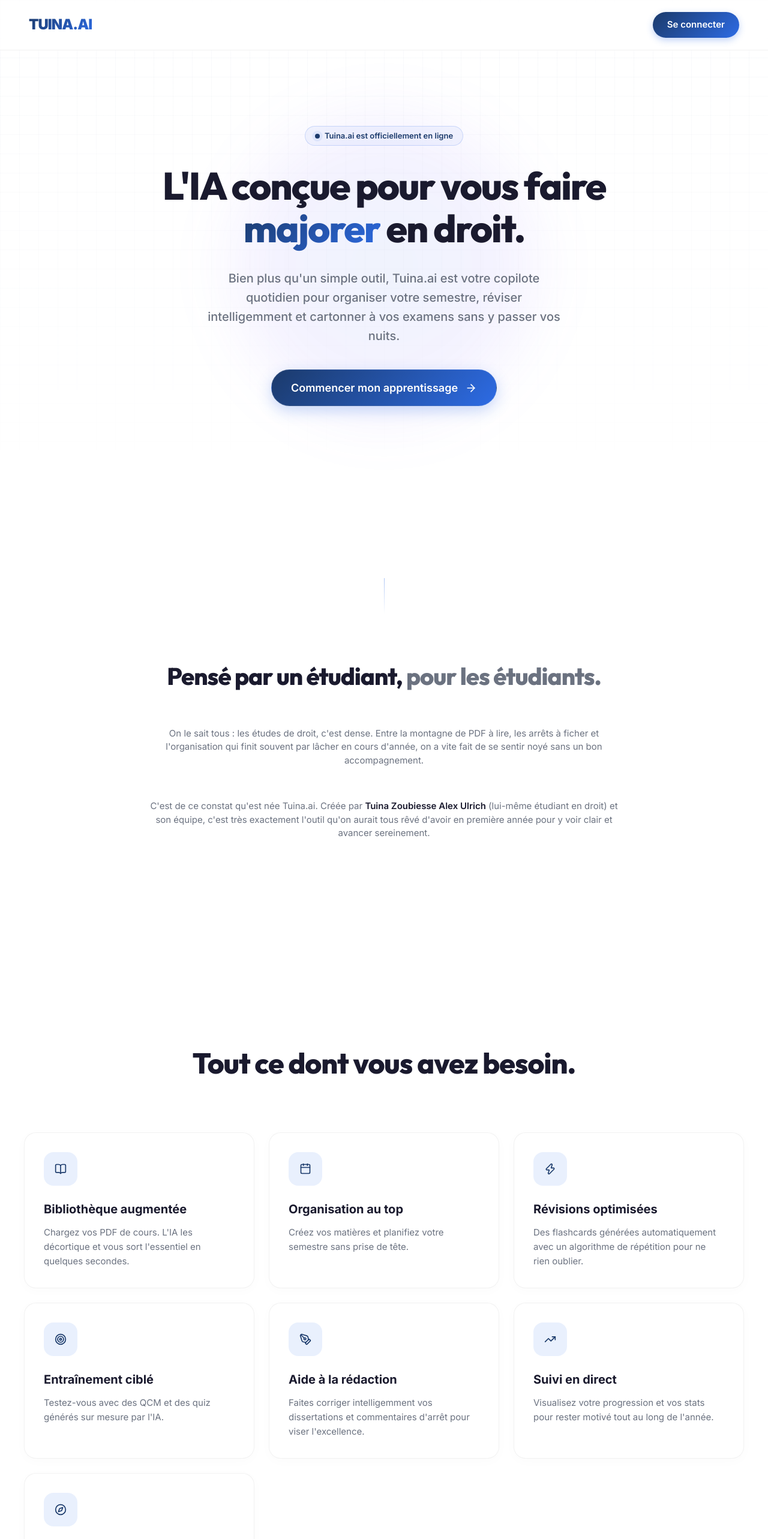
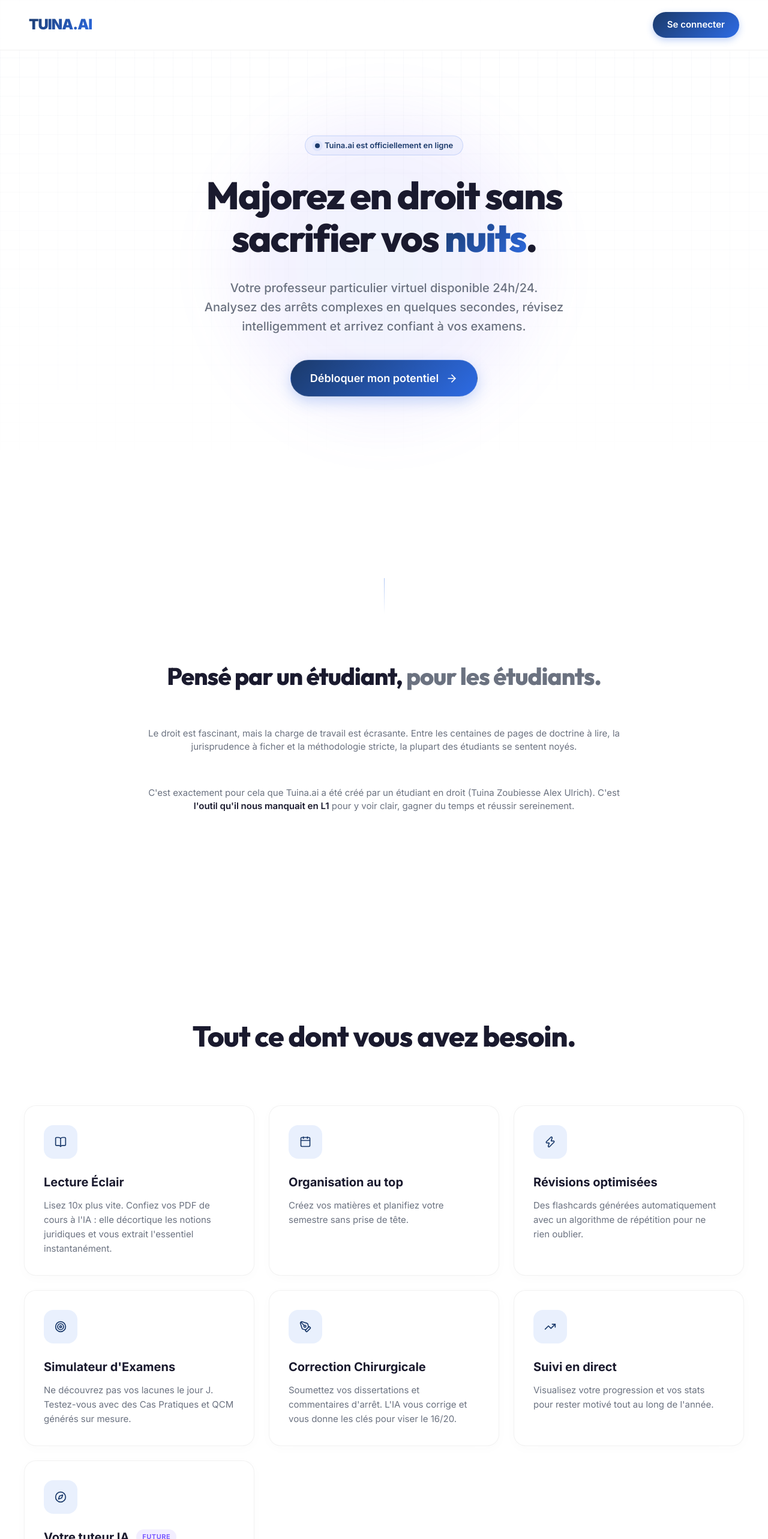
Before and after one commit to tuinaalex685-commits/TUINA.AI, a Next.js app: page / in a window 1280 px wide. Shown: the top 2566 px of the page at 60% size. Built offline with nearby package versions, Linux system fonts and the light colour scheme.

Commit message:
chore: update Landing Page copywriting for better persuasion and conversions

```diff
--- a/src/components/different/Different.tsx
+++ b/src/components/different/Different.tsx
@@ -23,15 +23,15 @@
           <div className={styles.glowBg} />
 
           <motion.h2 variants={fadeUp} className={styles.title}>
-            Pourquoi Tuina.ai change la donne ?
+            L'arme secrète des meilleurs étudiants.
           </motion.h2>
 
           <motion.p variants={fadeUp} className={styles.subtitle}>
-            On ne fait pas le travail à votre place. On vous rend meilleur.
+            On ne fait pas le travail à votre place. On vous rend exceptionnel.
           </motion.p>
 
           <motion.p variants={fadeUp} className={styles.desc}>
-            Oubliez les IA génériques qui recrachent du texte sans comprendre votre besoin. Tuina.ai rassemble l&apos;organisation, l&apos;entraînement et la correction dans un seul endroit, pensé à 100% pour la rigueur des études de droit.
+            Oubliez ChatGPT qui invente des lois ou donne des réponses génériques. Tuina.ai est une intelligence artificielle rigoureuse, pensée à 100% pour la méthodologie juridique.
           </motion.p>
         </motion.div>
       </div>
--- a/src/components/features/Features.tsx
+++ b/src/components/features/Features.tsx
@@ -11,11 +11,11 @@
 };
 
 const features = [
-  { icon: <BookOpen size={20} />, title: "Bibliothèque augmentée", desc: "Chargez vos PDF de cours. L'IA les décortique et vous sort l'essentiel en quelques secondes." },
+  { icon: <BookOpen size={20} />, title: "Lecture Éclair", desc: "Lisez 10x plus vite. Confiez vos PDF de cours à l'IA : elle décortique les notions juridiques et vous extrait l'essentiel instantanément." },
   { icon: <Calendar size={20} />, title: "Organisation au top", desc: "Créez vos matières et planifiez votre semestre sans prise de tête." },
   { icon: <Zap size={20} />, title: "Révisions optimisées", desc: "Des flashcards générées automatiquement avec un algorithme de répétition pour ne rien oublier." },
-  { icon: <Target size={20} />, title: "Entraînement ciblé", desc: "Testez-vous avec des QCM et des quiz générés sur mesure par l'IA." },
-  { icon: <PenTool size={20} />, title: "Aide à la rédaction", desc: "Faites corriger intelligemment vos dissertations et commentaires d'arrêt pour viser l'excellence." },
+  { icon: <Target size={20} />, title: "Simulateur d'Examens", desc: "Ne découvrez pas vos lacunes le jour J. Testez-vous avec des Cas Pratiques et QCM générés sur mesure." },
+  { icon: <PenTool size={20} />, title: "Correction Chirurgicale", desc: "Soumettez vos dissertations et commentaires d'arrêt. L'IA vous corrige et vous donne les clés pour viser le 16/20." },
   { icon: <TrendingUp size={20} />, title: "Suivi en direct", desc: "Visualisez votre progression et vos stats pour rester motivé tout au long de l'année." },
   { icon: <Compass size={20} />, title: "Votre tuteur IA", desc: "Un coach virtuel proactif pour vous guider pas à pas (Bientôt disponible).", isNew: true },
 ];
--- a/src/components/finale/Finale.tsx
+++ b/src/components/finale/Finale.tsx
@@ -3,6 +3,7 @@
 import React from "react";
 import Link from "next/link";
 import { motion, Variants } from "framer-motion";
+import { ArrowRight } from "lucide-react";
 import styles from "./Finale.module.css";
 
 const fadeUp: Variants = {
@@ -21,20 +22,17 @@
         variants={{ visible: { transition: { staggerChildren: 0.1 } } }}
       >
         <motion.h2 variants={fadeUp} className={styles.title}>
-          Prêt à majorer cette année ?
+          Ne laissez pas vos examens au hasard.
         </motion.h2>
 
         <motion.div variants={fadeUp} className={styles.ctaWrapper}>
           <div className={styles.actionGroup}>
             <Link href="/login" className={styles.hugeBtn}>
-              Créer mon compte
-              <svg width="24" height="24" viewBox="0 0 24 24" fill="none" stroke="currentColor" strokeWidth="2" strokeLinecap="round" strokeLinejoin="round">
-                <line x1="5" y1="12" x2="19" y2="12"></line>
-                <polyline points="12 5 19 12 12 19"></polyline>
-              </svg>
+              Je prends mon Pass Premium
+              <ArrowRight size={24} />
             </Link>
             <p className={styles.accessCodeNotice}>
-              <span className={styles.lockIcon}>🔒</span> Un code d&apos;accès est requis pour rejoindre la plateforme.
+              <span className={styles.lockIcon}>🔒</span> Un code d'accès est requis pour rejoindre la plateforme.
             </p>
           </div>
         </motion.div>
--- a/src/components/hero/Hero.tsx
+++ b/src/components/hero/Hero.tsx
@@ -59,16 +59,16 @@
         </motion.div>
 
         <motion.h1 variants={fadeUp} className={styles.title}>
-          L'IA conçue pour vous faire <span>majorer</span> en droit.
+          Majorez en droit sans sacrifier vos <span>nuits</span>.
         </motion.h1>
 
         <motion.p variants={fadeUp} className={styles.subtitle}>
-          Bien plus qu'un simple outil, Tuina.ai est votre copilote quotidien pour organiser votre semestre, réviser intelligemment et cartonner à vos examens sans y passer vos nuits.
+          Votre professeur particulier virtuel disponible 24h/24. Analysez des arrêts complexes en quelques secondes, révisez intelligemment et arrivez confiant à vos examens.
         </motion.p>
 
         <motion.div variants={fadeUp} className={styles.ctaWrapper}>
           <Link href="/login" className={styles.primaryBtn}>
-            Commencer mon apprentissage
+            Débloquer mon potentiel
             <ArrowRight size={20} />
           </Link>
         </motion.div>
--- a/src/components/pricing/Pricing.tsx
+++ b/src/components/pricing/Pricing.tsx
@@ -19,7 +19,7 @@
           whileInView={{ opacity: 1, y: 0 }}
           viewport={{ once: true }}
         >
-          L'excellence a un prix abordable.
+          Investissez dans votre réussite.
         </motion.h2>
         <motion.p
           className={styles.subtitle}
@@ -28,7 +28,7 @@
           viewport={{ once: true }}
           transition={{ delay: 0.1 }}
         >
-          Passez à la vitesse supérieure et débloquez tout le potentiel de votre Professeur Universitaire Virtuel.
+          Pour le prix d'un café par semaine, offrez-vous l'avantage déloyal qui fera la différence sur vos relevés de notes.
         </motion.p>
 
         <div className={styles.pricingCards}>
--- a/src/components/story/Story.tsx
+++ b/src/components/story/Story.tsx
@@ -33,10 +33,10 @@
 
         <motion.div variants={fadeUp} className={styles.content}>
           <p>
-            On le sait tous : les études de droit, c&apos;est dense. Entre la montagne de PDF à lire, les arrêts à ficher et l&apos;organisation qui finit souvent par lâcher en cours d&apos;année, on a vite fait de se sentir noyé sans un bon accompagnement.
+            Le droit est fascinant, mais la charge de travail est écrasante. Entre les centaines de pages de doctrine à lire, la jurisprudence à ficher et la méthodologie stricte, la plupart des étudiants se sentent noyés.
           </p>
           <p>
-            C&apos;est de ce constat qu&apos;est née Tuina.ai. Créée par <strong>Tuina Zoubiesse Alex Ulrich</strong> (lui-même étudiant en droit) et son équipe, c&apos;est très exactement l&apos;outil qu&apos;on aurait tous rêvé d&apos;avoir en première année pour y voir clair et avancer sereinement.
+            C'est exactement pour cela que Tuina.ai a été créé par un étudiant en droit (Tuina Zoubiesse Alex Ulrich). C'est <strong>l'outil qu'il nous manquait en L1</strong> pour y voir clair, gagner du temps et réussir sereinement.
           </p>
         </motion.div>
       </motion.div>
```
